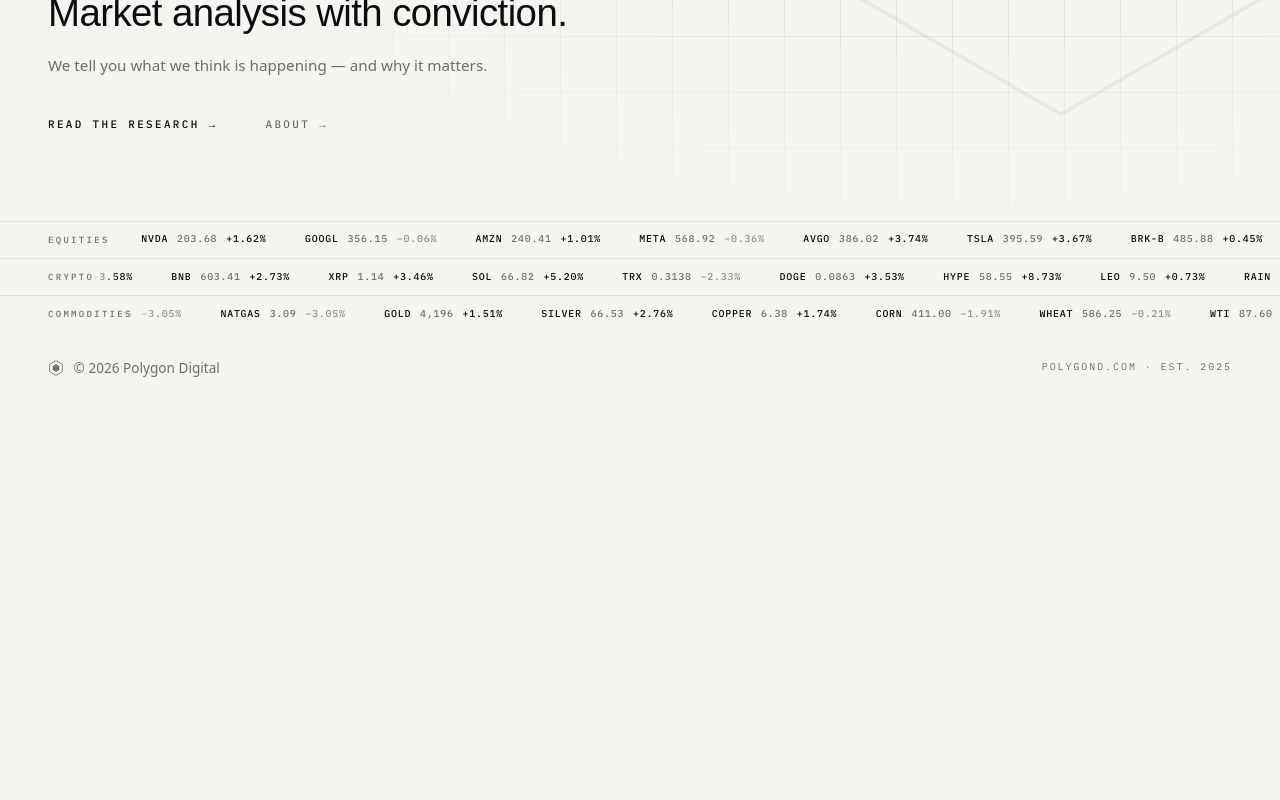
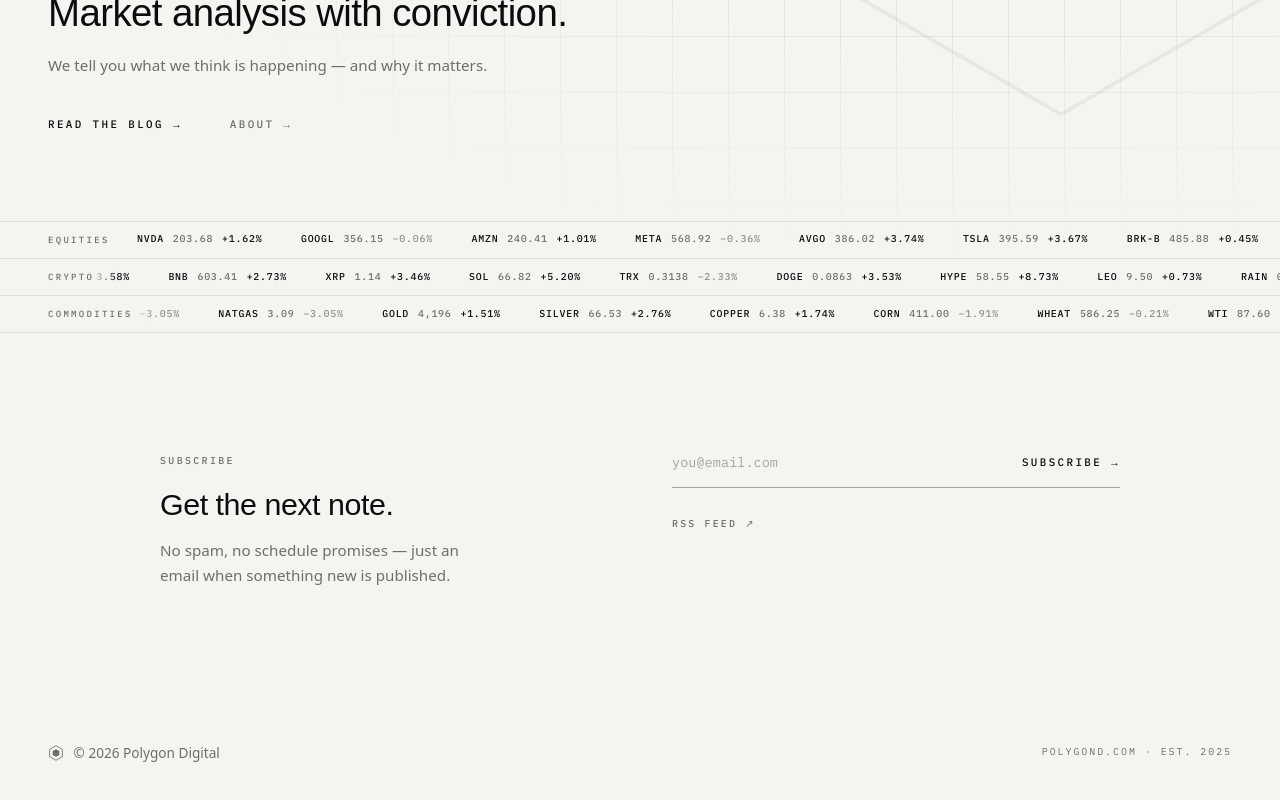
Before and after one commit to rishipolygon/polygond, a React (Vite) app: page / in a window 1280 px wide. Shown: the part 468-1268 px from the top of the page. Before the commit the page ends 887 px from the top, so only its background shows below. Built offline with nearby package versions, Linux system fonts and the light colour scheme.

Commit message:
Add subscribe section + RSS feed; hero link reads Read the blog
Co-Authored-By: Claude Fable 5 <noreply@anthropic.com>

```diff
--- a/index.html
+++ b/index.html
@@ -8,6 +8,7 @@
     <link rel="icon" type="image/png" sizes="32x32" href="/favicon-32.png" />
     <link rel="icon" type="image/png" sizes="16x16" href="/favicon-16.png" />
     <link rel="apple-touch-icon" href="/app-icon-180.png" />
+    <link rel="alternate" type="application/rss+xml" title="Polygon Digital" href="/rss.xml" />
     <script>
       // Set theme before first paint to avoid a flash of the wrong background
       (function () {
--- a/package.json
+++ b/package.json
@@ -5,9 +5,10 @@
   "type": "module",
   "scripts": {
     "dev": "vite",
-    "build": "vite build",
+    "build": "node scripts/build-rss.mjs && vite build",
     "preview": "vite preview",
-    "market": "node scripts/fetch-market.mjs"
+    "market": "node scripts/fetch-market.mjs",
+    "rss": "node scripts/build-rss.mjs"
   },
   "dependencies": {
     "@fontsource-variable/manrope": "^5.2.5",
--- /dev/null
+++ b/src/components/Subscribe.jsx
@@ -0,0 +1,79 @@
+import { useState } from 'react'
+
+// To activate email signup, create a free form endpoint (formspree.io or
+// buttondown.com both have free tiers) and paste its URL here, e.g.
+// 'https://formspree.io/f/abcdwxyz'. Until then the form points people
+// at the RSS feed instead.
+const SUBSCRIBE_ENDPOINT = ''
+
+export default function Subscribe() {
+  const [email, setEmail] = useState('')
+  const [status, setStatus] = useState('idle') // idle | sending | done | soon | error
+
+  async function onSubmit(e) {
+    e.preventDefault()
+    if (!SUBSCRIBE_ENDPOINT) {
+      setStatus('soon')
+      return
+    }
+    setStatus('sending')
+    try {
+      const res = await fetch(SUBSCRIBE_ENDPOINT, {
+        method: 'POST',
+        headers: { Accept: 'application/json', 'Content-Type': 'application/json' },
+        body: JSON.stringify({ email }),
+      })
+      setStatus(res.ok ? 'done' : 'error')
+    } catch {
+      setStatus('error')
+    }
+  }
+
+  return (
+    <section className="subscribe">
+      <div className="subscribe-inner">
+        <div className="subscribe-copy">
+          <span className="kicker">SUBSCRIBE</span>
+          <h2>Get the next note.</h2>
+          <p>
+            No spam, no schedule promises — just an email when something new
+            is published.
+          </p>
+        </div>
+
+        <div className="subscribe-action">
+          {status === 'done' ? (
+            <p className="subscribe-msg">You're on the list. Talk soon.</p>
+          ) : (
+            <form className="subscribe-form" onSubmit={onSubmit}>
+              <input
+                type="email"
+                required
+                placeholder="you@email.com"
+                aria-label="Email address"
+                value={email}
+                onChange={(e) => setEmail(e.target.value)}
+              />
+              <button type="submit" disabled={status === 'sending'}>
+                {status === 'sending' ? 'SENDING…' : 'SUBSCRIBE →'}
+              </button>
+            </form>
+          )}
+          {status === 'soon' && (
+            <p className="subscribe-msg">
+              Email signup is coming soon — for now, grab the RSS feed below.
+            </p>
+          )}
+          {status === 'error' && (
+            <p className="subscribe-msg">
+              Something went wrong — try again, or use the RSS feed below.
+            </p>
+          )}
+          <a className="subscribe-rss" href="/rss.xml">
+            RSS FEED ↗
+          </a>
+        </div>
+      </div>
+    </section>
+  )
+}
--- a/src/pages/Home.jsx
+++ b/src/pages/Home.jsx
@@ -1,6 +1,7 @@
 import { Link } from 'react-router-dom'
 import { useEffect, useRef } from 'react'
 import Ticker from '../components/Ticker.jsx'
+import Subscribe from '../components/Subscribe.jsx'
 
 // Striking landing: the hexagon mark, one line, two doors, a ticker.
 // The outer hexagon draws itself on load and tilts gently toward the cursor.
@@ -31,6 +32,7 @@ export default function Home() {
   }, [])
 
   return (
+    <>
     <section className="hero" ref={heroRef}>
       <div className="hero-bg" aria-hidden="true" />
       <svg className="hero-watermark" viewBox="0 0 100 100" aria-hidden="true">
@@ -77,7 +79,7 @@ export default function Home() {
 
       <div className="hero-links">
         <Link to="/blog" className="hero-link">
-          Read the research <span className="arrow">→</span>
+          Read the blog <span className="arrow">→</span>
         </Link>
         <Link to="/about" className="hero-link hero-link-quiet">
           About <span className="arrow">→</span>
@@ -86,5 +88,8 @@ export default function Home() {
 
       <Ticker />
     </section>
+
+    <Subscribe />
+    </>
   )
 }
--- a/src/styles.css
+++ b/src/styles.css
@@ -388,6 +388,108 @@ h1, h2, h3 {
   .ticker-label { display: none; }
 }
 
+/* ——— Subscribe section ——— */
+
+.subscribe {
+  border-top: 1px solid var(--line);
+  padding: 7rem clamp(1.25rem, 5vw, 3rem) 8rem;
+}
+
+.subscribe-inner {
+  max-width: 60rem;
+  margin: 0 auto;
+  display: grid;
+  grid-template-columns: 1fr 1fr;
+  gap: 4rem;
+  align-items: start;
+}
+
+@media (max-width: 760px) {
+  .subscribe-inner {
+    grid-template-columns: 1fr;
+    gap: 2.5rem;
+  }
+}
+
+.subscribe-copy h2 {
+  font-size: clamp(1.4rem, 3vw, 1.9rem);
+  margin: 0.9rem 0 1rem;
+}
+
+.subscribe-copy p {
+  color: var(--muted);
+  font-size: 0.95rem;
+  max-width: 38ch;
+}
+
+.subscribe-form {
+  display: flex;
+  align-items: center;
+  gap: 1rem;
+  border-bottom: 1px solid var(--line-strong);
+  padding-bottom: 0.5rem;
+}
+
+.subscribe-form input {
+  flex: 1;
+  min-width: 0;
+  background: none;
+  border: none;
+  outline: none;
+  font-family: 'IBM Plex Mono', monospace;
+  font-size: 0.85rem;
+  color: var(--fg);
+  padding: 0.5rem 0;
+}
+
+.subscribe-form input::placeholder {
+  color: var(--muted);
+  opacity: 0.6;
+}
+
+.subscribe-form button {
+  background: none;
+  border: none;
+  cursor: pointer;
+  font-family: 'IBM Plex Mono', monospace;
+  font-size: 0.68rem;
+  font-weight: 500;
+  letter-spacing: 0.22em;
+  color: var(--fg);
+  padding: 0.5rem 0;
+  transition: opacity 0.2s ease;
+}
+
+.subscribe-form button:hover {
+  opacity: 0.6;
+}
+
+.subscribe-form button:disabled {
+  opacity: 0.4;
+  cursor: default;
+}
+
+.subscribe-msg {
+  font-size: 0.9rem;
+  color: var(--muted);
+  margin-top: 1rem;
+}
+
+.subscribe-rss {
+  display: inline-block;
+  margin-top: 1.75rem;
+  font-family: 'IBM Plex Mono', monospace;
+  font-size: 0.62rem;
+  font-weight: 500;
+  letter-spacing: 0.22em;
+  color: var(--muted);
+  transition: color 0.2s ease;
+}
+
+.subscribe-rss:hover {
+  color: var(--fg);
+}
+
 /* ——— Generic page shell ——— */
 
 .page {
```
Also changed, not shown: scripts/build-rss.mjs (added, +69 -0 lines), 1 other file (tests, documents, lock files or other folders).
